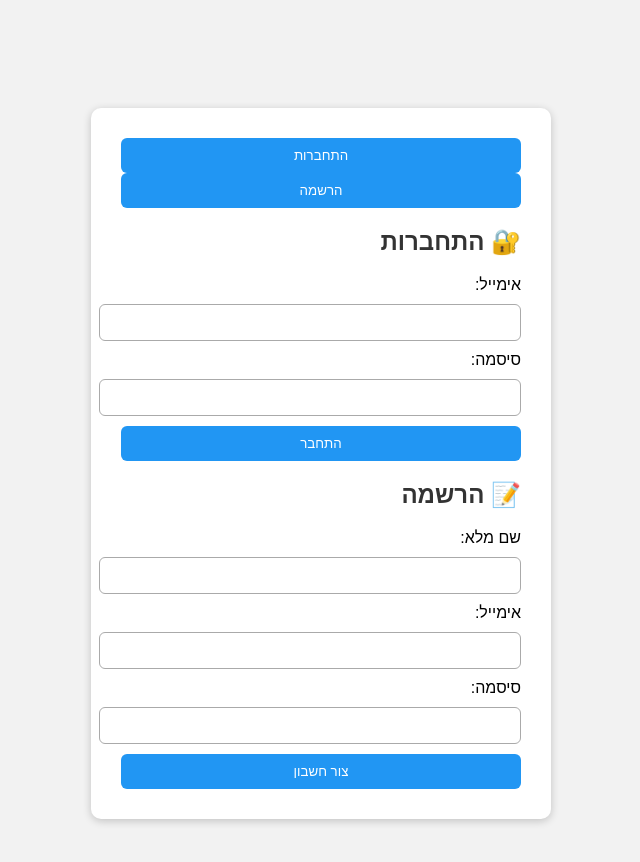
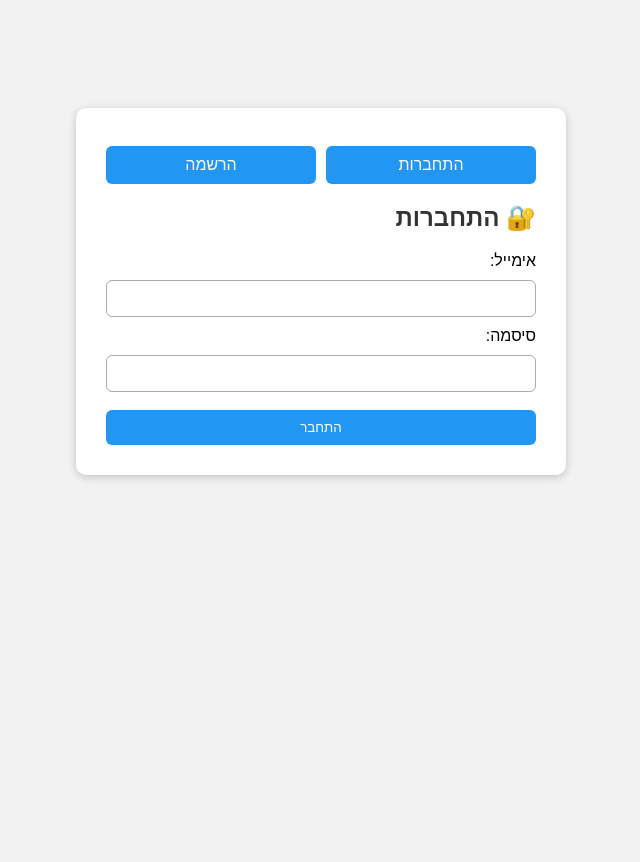
Before and after one commit to yarinluzon/cyber, a plain HTML site: page index.html in a window 1280 px wide. Shown: the whole page, without its empty margins (319-959 px from the left). After the commit the page ends 800 px from the top, so only its background shows below. Drawn offline with Linux system fonts and the light colour scheme.

Commit message:
Update style.css

```diff
--- a/style.css
+++ b/style.css
@@ -36,10 +36,40 @@ body {
   .login-container {
     background: white;
     padding: 30px;
-    max-width: 400px;
+    max-width: 430px;
     margin: 80px auto;
     border-radius: 10px;
     box-shadow: 0 2px 8px rgba(0,0,0,0.2);
+  }
+
+  .tabs {
+    display: flex;
+    gap: 10px;
+    margin-bottom: 20px;
+  }
+
+  .tab-btn {
+    flex: 1;
+    padding: 10px;
+    border: none;
+    border-radius: 8px;
+    background: #dfeaf7;
+    color: #1b1b1b;
+    cursor: pointer;
+    font-size: 16px;
+  }
+
+  .tab-btn.active {
+    background: #2196F3;
+    color: white;
+  }
+
+  .tab-panel {
+    display: none;
+  }
+
+  .tab-panel.active {
+    display: block;
   }
 
   .login-container input {
@@ -48,6 +78,7 @@ body {
     margin: 10px 0;
     border: 1px solid #aaa;
     border-radius: 6px;
+    box-sizing: border-box;
   }
 
   .login-container button {
@@ -58,6 +89,7 @@ body {
     border-radius: 6px;
     cursor: pointer;
     width: 100%;
+    margin-top: 8px;
   }
 
   .login-container button:hover {
```
